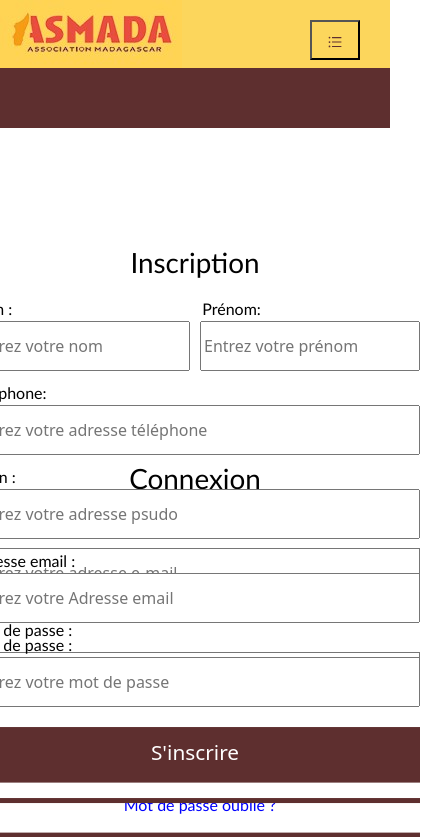
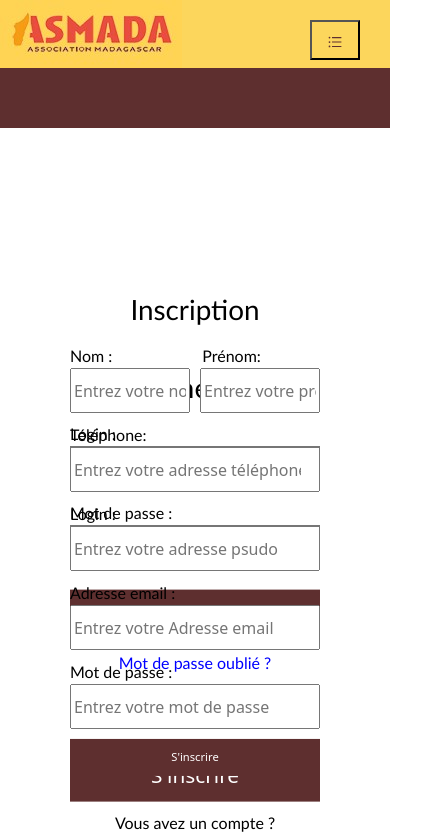
Before and after one commit to Vyvy20/Asmada-react, a React (Create React App) app: page /Connexion in a window 390 px wide. Shown: the top 837 px of the page, 430 px wide, since content can reach past the window. Built offline with nearby package versions, Linux system fonts and the light colour scheme.

Commit message:
site responsive

```diff
--- a/src/Css/App.css
+++ b/src/Css/App.css
@@ -211,7 +211,7 @@ footer ul li {
 
     .liste {
         flex-direction: column;
-        height: 250px;
+        height: 180px;
     }
 
     .items:nth-child(1){
@@ -220,8 +220,9 @@ footer ul li {
     .items{
         height: 10px;
         width: 100%;
-        margin-top: 30px;
+        margin-top: 20px;
         line-height: 10px;
+        font-size: 15px;
     }
     .bgm{
         display: block;
--- a/src/Css/Connexion.css
+++ b/src/Css/Connexion.css
@@ -1,8 +1,17 @@
+.bodyconnex{
+
+    width: 100%;
+}
+
 .bare {
     width: 450px;
     margin: 10px;
     height: 5px;
     opacity: 1;
+}
+
+.insciption{
+    width: auto;
 }
 
 .bare:not([size]) {
@@ -33,11 +42,26 @@
     text-align: center;
     padding: 10px;
     color: white;
+    font-size: 1.3em;
 }
 
+
+.boutenTextins {
+    border: #5E2F2F;
+    background-color: #5E2F2F;
+    margin-top: 20px;
+    margin-left: 10px;
+    width: 450px;
+
+    text-align: center;
+    padding: 10px;
+    color: white;
+    font-size: 1.3em;
+}
 .MotdePass{
 
     color: blue;
+    margin-left: 0px;
 }
 .Nouveau{
 
@@ -48,11 +72,6 @@
 
 }
 
-.boutenText{
-
-    font-size: 1.3em;
-
-}
 
 .TextConnexion[type="text"] {
     margin-top: 10px;
@@ -190,7 +209,7 @@ footer ul li {
 
 
     .bare {
-        width: 450px;
+        width: 250px;
         margin: 10px;
         height: 5px;
         opacity: 1;
@@ -228,7 +247,7 @@ footer ul li {
         text-align: center;
         font-family: Trebuchet MS;
         color: #000000;
-        margin-top: 30px;
+        margin-top: 10px;
 
     }
 
@@ -238,14 +257,22 @@ footer ul li {
 
     }
 
-    .TextConnexion[type="text"] {
-        margin-top: 10px;
+
+
+    .TextInsciption[type="text"] , [type="email"] , [type="password"] , [type="number"] {
         margin-left: 10px;
-        width: 450px;
-        height: 50px;
-        margin-bottom: 10px
+        width: 250px;
+        height: 45px;
+
     }
 
+    .TextInsciptionNom[type="text"] {
+
+        margin-left: 10px;
+        height: 45px;
+        width: 120px;
+
+    }
     .LabelConnexion, p {
         margin-left: 10px;
         font-family: Trebuchet MS;
@@ -256,17 +283,49 @@ footer ul li {
 
     }
 
+    .LabelInsciptionPrenom, p {
+        margin-left: 90px;
+
+    }
+
     #btnInscription {
         margin-bottom: 10px;
     }
 
+    .boutenText {
+        border: #5E2F2F;
+        background-color: #5E2F2F;
+        margin-top: 20px;
+        margin-left: 10px;
+        width: 250px;
+
+        text-align: center;
+        padding: 10px;
+        color: white;
+        font-size: 1.3em;
+    }
+
+    .boutenTextins {
+        margin-top: 10px;
+        margin-left: 10px;
+        width: 250px;
+
+        text-align: center;
+        padding: 10px;
+        color: white;
+        font-size: 0.7em;
+    }
     .Connex {
 
         position: absolute;
-        left: 50%;
 
-        top: 85%;
+        top: 70%;
         transform: translate(-50%, -50%)
+    }
+    .loi {
+        font-size: 60%;
+        width: 250px;
+
     }
 
 
--- a/src/components/Connexion.js
+++ b/src/components/Connexion.js
@@ -6,18 +6,18 @@ import "../Css/Connexion.css"
 
 function Connexion() {
   return (
-      <form>
+      <form className='bodyconnex'>
         <div className='Connex'>
 
           <h1 className='TitreConnexion'>Connexion</h1>
 
           <label className='LabelConnexion'>Login : </label><br></br>
 
-          <input  type="text" placeholder="Entrez votre adresse e-mail" className="TextConnexion"  /><br></br>
+          <input  type="email" placeholder="Entrez votre adresse e-mail" className="TextConnexion"  /><br></br>
 
           <label className='LabelConnexion'>Mot de passe : </label><br></br>
 
-          <input  type="text" placeholder="Entrez votre mot de passe"  className="TextConnexion" /><br></br>
+          <input  type="password" placeholder="Entrez votre mot de passe"  className="TextConnexion" /><br></br>
 
           <input className='boutenText' type="submit" value="Se connecter" /> <br></br>
 
--- a/src/components/Inscription.js
+++ b/src/components/Inscription.js
@@ -3,7 +3,7 @@ import "../Css/Connexion.css"
 
 function Inscription() {
   return (
-      <form>
+      <form >
         <div className='insciption'>
 
           <h1 className='TitreConnexion '>Inscription</h1>
@@ -30,12 +30,12 @@ function Inscription() {
 
           <input className="TextInsciption" type="password" placeholder="Entrez votre mot de passe" /><br></br>
 
-          <input className='boutenText' id="btnInscription" type="submit" value="S'inscrire" />
+          <input className='boutenTextins' id="btnInscription" type="submit" value="S'inscrire" />
 
           <hr className='bare'></hr>
 
           <div className='Nouveau' name="TextInsciption">Vous avez un compte ?</div>
-          <input className='boutenText' type="submit" value="Se connecter" /> <br></br>
+          <input className='boutenTextins' type="submit" value="Se connecter" /> <br></br>
           <div className='loi'>
             Les informations recueillies sont nécessaires pour votre inscription. Elles font l’objet d’un traitement informatique et sont destinées aux associations qui pourront les visualiser dans un espace sécurisé. En application des articles 39 et suivants de la loi du 6 janvier 1978 modifiée, vous bénéficiez d’un droit d’accès et de rectification aux informations qui vous concernent grâce aux codes d’accès qui vous sont communiqués par email.
           </div>
```
